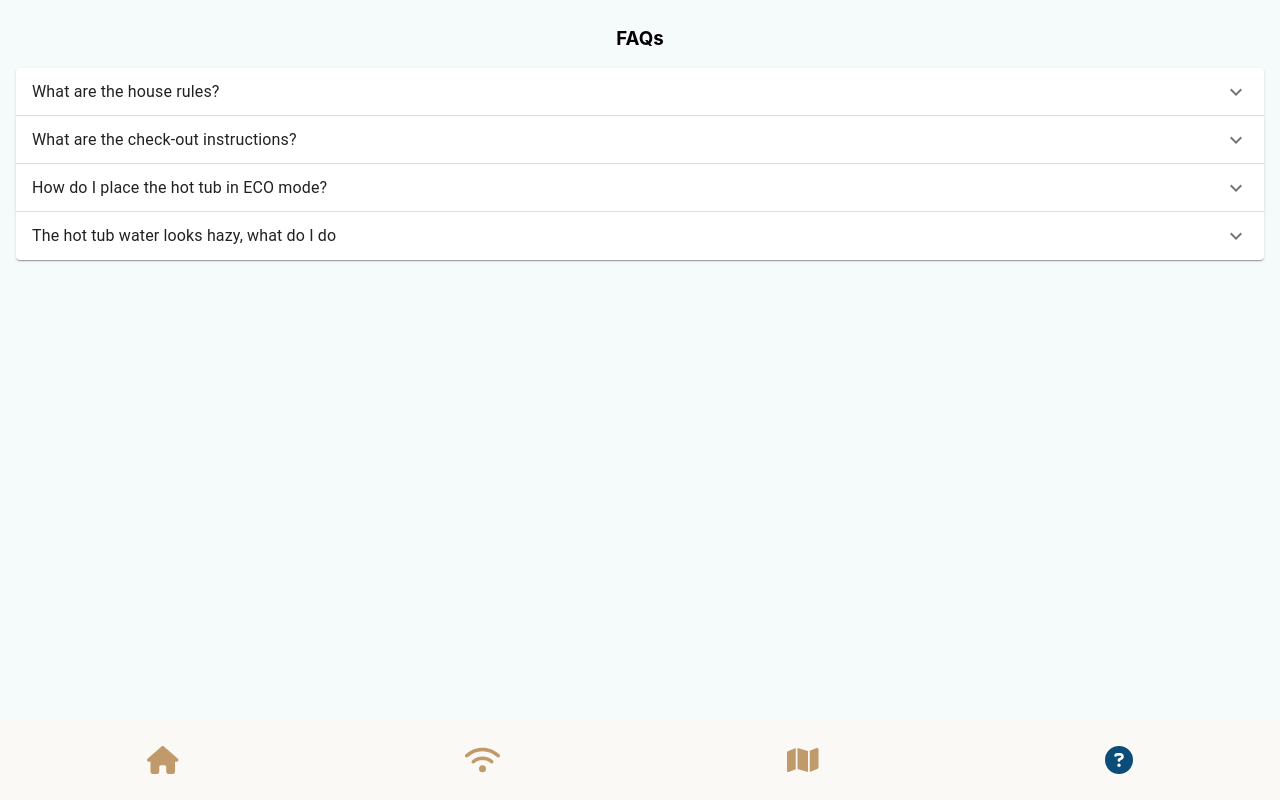
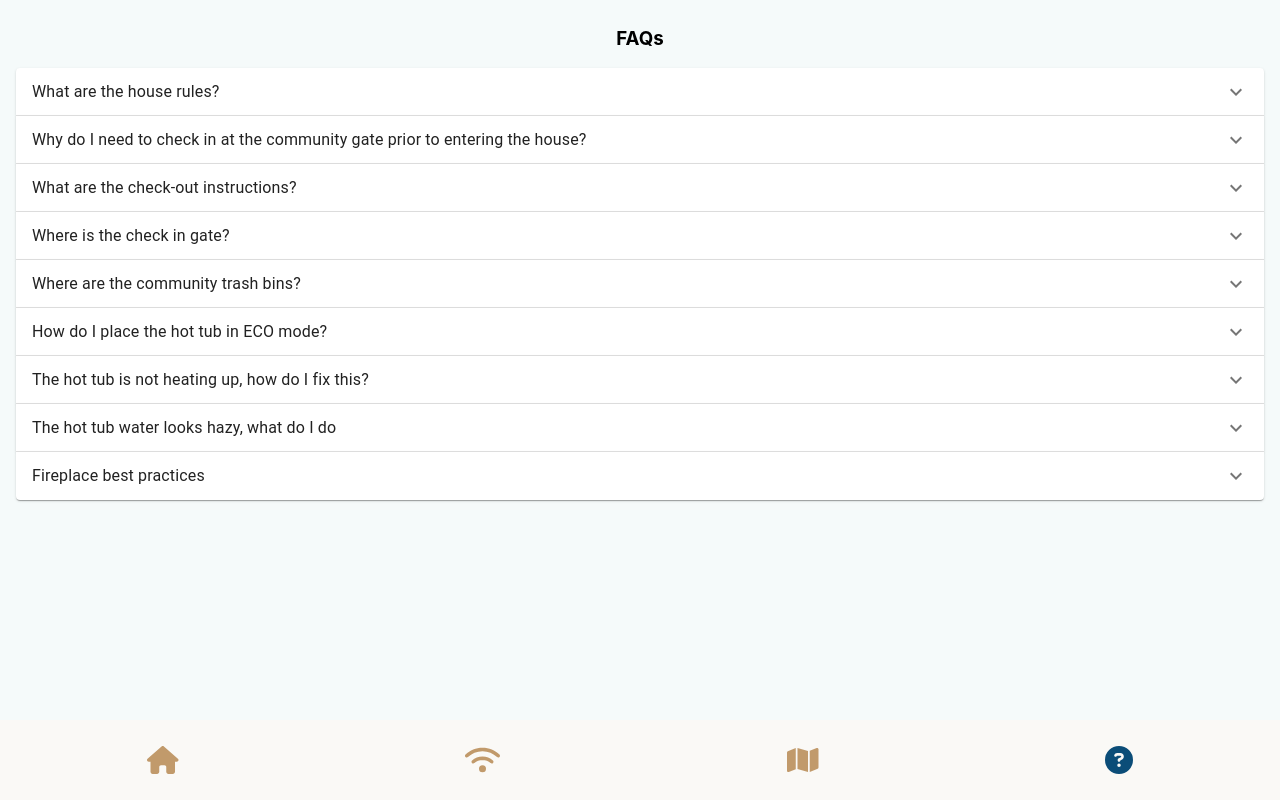
Before and after one commit to jvelis94/12glen-welcome, a Next.js app: page /faqs in a window 1280 px wide. Built offline with nearby package versions, Linux system fonts and the light colour scheme.

Commit message:
add questions to FAQs

```diff
--- a/pages/faqs.js
+++ b/pages/faqs.js
@@ -14,8 +14,8 @@ export default function Faqs() {
         <Accordion>
           <AccordionSummary
             expandIcon={<ExpandMoreIcon />}
-            aria-controls="panel2a-content"
-            id="panel2a-header"
+            aria-controls="panel1a-content"
+            id="panel1a-header"
           >
             <Typography>What are the house rules?</Typography>
           </AccordionSummary>
@@ -29,10 +29,22 @@ export default function Faqs() {
           </AccordionDetails>
         </Accordion>
         <Accordion>
+          <AccordionSummary
+            expandIcon={<ExpandMoreIcon />}
+            aria-controls="panel1b-content"
+            id="panel2b-header"
+          >
+            <Typography>Why do I need to check in at the community gate prior to entering the house?</Typography>
+          </AccordionSummary>
+          <AccordionDetails>
+            <Typography>Our house is part of the Big Bass Lake Community, therefore all visitors, and even owners must have a valid car pass prior to settling into any property. Failure to check in prior to visiting any property can result in the community imposing a $500+ fine</Typography>
+          </AccordionDetails>
+        </Accordion>
+        <Accordion>
             <AccordionSummary
             expandIcon={<ExpandMoreIcon />}
-            aria-controls="panel1a-content"
-            id="panel1a-header"
+            aria-controls="panel1c-content"
+            id="panel1c-header"
             >
             <Typography>What are the check-out instructions?</Typography>
             </AccordionSummary>
@@ -54,6 +66,30 @@ export default function Faqs() {
             aria-controls="panel2a-content"
             id="panel2a-header"
           >
+            <Typography>Where is the check in gate?</Typography>
+          </AccordionSummary>
+          <AccordionDetails>
+            <Typography>The address to the main check in gate is 1 Big Bass Drive, Clifton Township, PA</Typography>
+          </AccordionDetails>
+        </Accordion>
+        <Accordion>
+          <AccordionSummary
+            expandIcon={<ExpandMoreIcon />}
+            aria-controls="panel2a-content"
+            id="panel2a-header"
+          >
+            <Typography>Where are the community trash bins?</Typography>
+          </AccordionSummary>
+          <AccordionDetails>
+            <Typography>The address to the community trash bins is Big Bass Lake Maintenance Office, Fox Farm Road, Clifton Township, PA</Typography>
+          </AccordionDetails>
+        </Accordion>
+        <Accordion>
+          <AccordionSummary
+            expandIcon={<ExpandMoreIcon />}
+            aria-controls="panel2b-content"
+            id="panel2b-header"
+          >
             <Typography>How do I place the hot tub in ECO mode?</Typography>
           </AccordionSummary>
           <AccordionDetails>
@@ -63,8 +99,20 @@ export default function Faqs() {
         <Accordion>
           <AccordionSummary
             expandIcon={<ExpandMoreIcon />}
-            aria-controls="panel2a-content"
-            id="panel2a-header"
+            aria-controls="panel2c-content"
+            id="panel2c-header"
+          >
+            <Typography>The hot tub is not heating up, how do I fix this?</Typography>
+          </AccordionSummary>
+          <AccordionDetails>
+            <Typography>It is likely in Eco mode, which means it runs every 12 hours. To make it run continously, hold the temperature and light button until the display shows &quot;Ec&quot;. Please place the mode back to Ec when you are done </Typography>
+          </AccordionDetails>
+        </Accordion>
+        <Accordion>
+          <AccordionSummary
+            expandIcon={<ExpandMoreIcon />}
+            aria-controls="panel3a-content"
+            id="panel3a-header"
           >
             <Typography>The hot tub water looks hazy, what do I do</Typography>
           </AccordionSummary>
@@ -72,6 +120,18 @@ export default function Faqs() {
             <Typography>Please take a test strip located under the kitchen sink and follow the instructions. Usually haziness is the result of a chemical imbalance. Based on the reading on the strip, please place the appropriate chemicals in the water</Typography>
           </AccordionDetails>
         </Accordion>
+        <Accordion>
+          <AccordionSummary
+            expandIcon={<ExpandMoreIcon />}
+            aria-controls="panel3b-content"
+            id="panel3b-header"
+          >
+            <Typography>Fireplace best practices</Typography>
+          </AccordionSummary>
+          <AccordionDetails>
+            <Typography>Prior to lighting a fire, please make sure the damper is open. The damper is a crank found on the inside of fireplace. It must be lifted to open the damper, and then lowered to close it</Typography>
+          </AccordionDetails>
+        </Accordion>
     </div>
   );
 }
```
